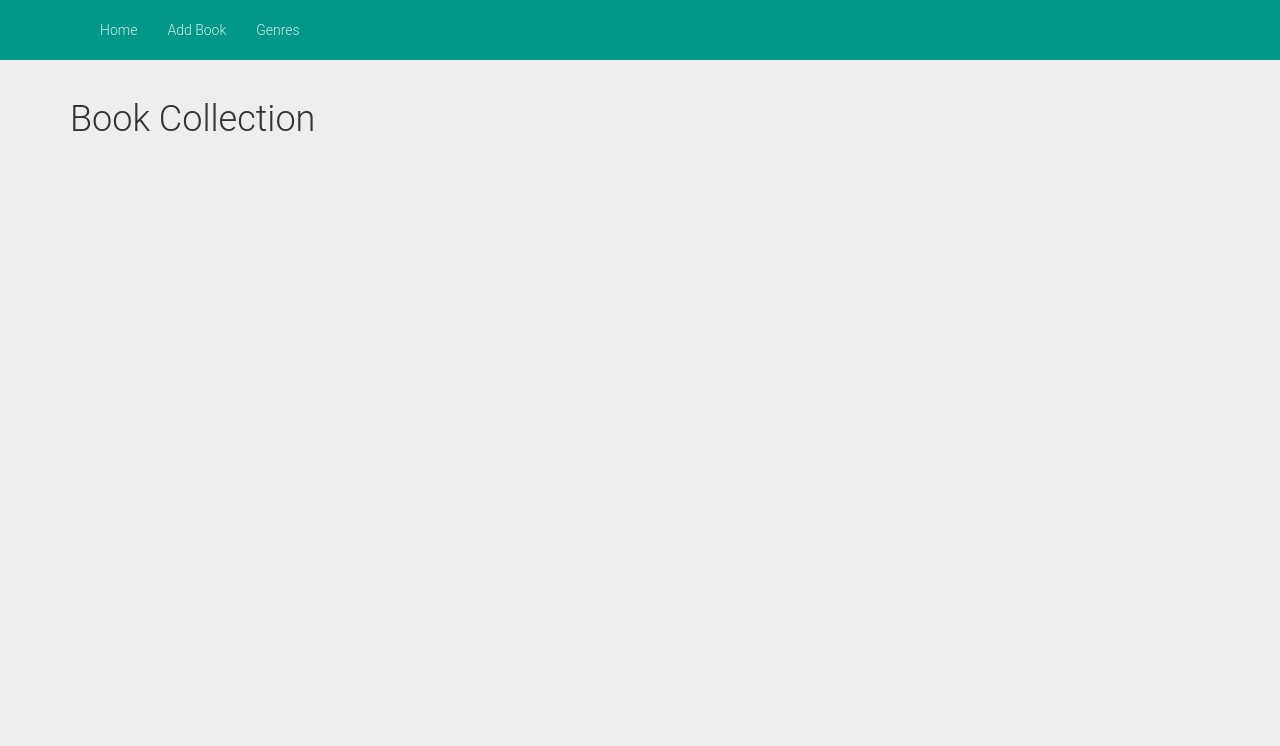
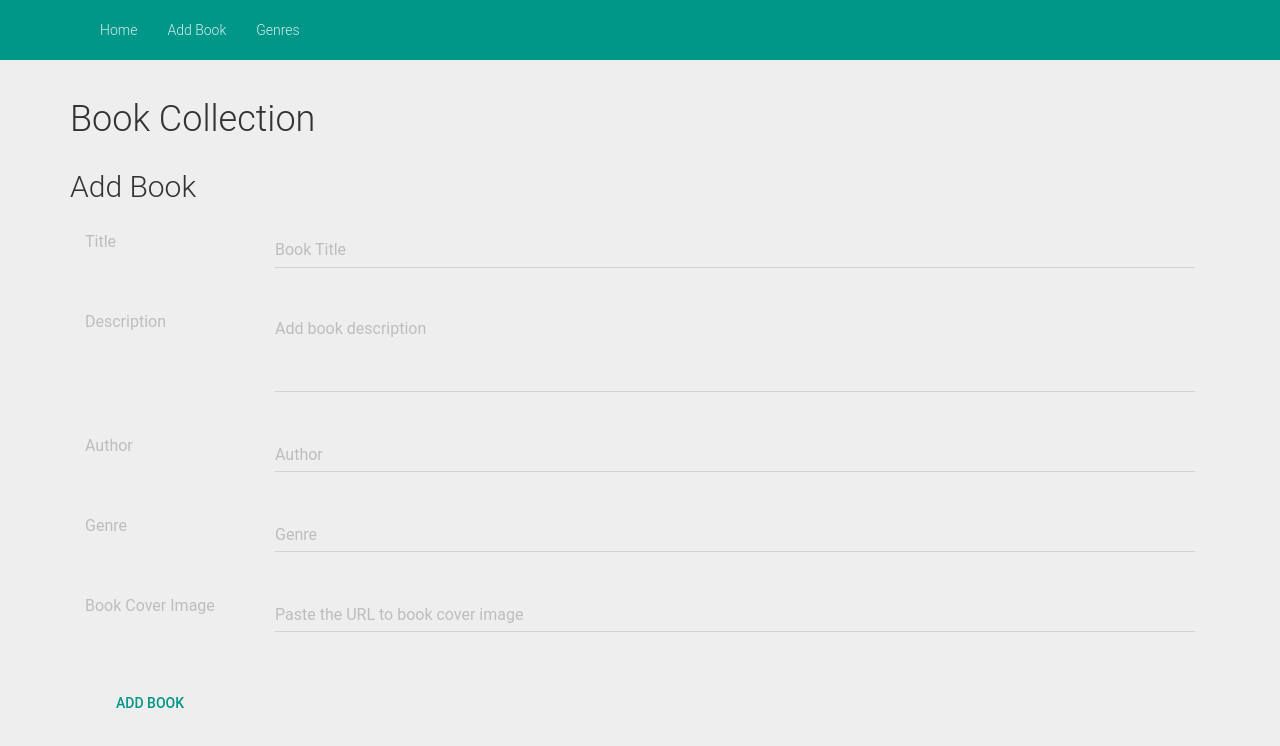
Before and after one commit to juliansal/restful-bookstore, a website: page client-app/app/index.html at #!/add-book in a window 1280 px wide. Drawn offline with nearby package versions, Linux system fonts and the light colour scheme; some packages are replaced by stand-ins of ours.

Commit message:
Add form to add book page

```diff
--- a/client-app/app/app.js
+++ b/client-app/app/app.js
@@ -18,7 +18,8 @@
 				})
 				.state('add-book', {
 					url: '/add-book',
-					templateUrl: '/views/addBook.html'
+					templateUrl: '/views/addBook.html',
+					controller: 'BooksCtrl as vm'
 				});
 				$urlRouterProvider.otherwise('/');
 		});
--- a/client-app/app/controllers/booksCtrl.js
+++ b/client-app/app/controllers/booksCtrl.js
@@ -28,6 +28,22 @@
 							console.log(err);
 						}
 				);
+			};
+
+			// vm.addBooks = function() {
+			// 	$http.post('http:/localhost:3000/api/books')
+			// 		.then(
+			// 			function(success) {
+			// 				console.log(success.data);
+			// 			},
+			// 			function(err) {
+			// 				console.log(err);
+			// 			}
+			// 	);
+			// };
+
+			vm.testSub = function() {
+				console.log("hello world");
 			}
 
 		}]);
--- a/client-app/app/views/addBook.html
+++ b/client-app/app/views/addBook.html
@@ -0,0 +1,38 @@
+<h2>Add Book</h2>
+<form ng-submit="vm.testSub()">
+	<div class="form-group row">
+		<label for="bookTitle" class="col-sm-2 col-form-label">Title</label>
+		<div class="col-sm-10">
+			<input class="form-control" type="text" placeholder="Book Title" id="bookTitle">
+		</div>
+	</div>
+	<div class="form-group row">
+		<label for="bookTitle" class="col-sm-2 col-form-label">Description</label>
+		<div class="col-sm-10">
+			<textarea class="form-control" type="text" placeholder="Add book description" id="bookTitle" rows="3"></textarea>
+		</div>
+	</div>
+	<div class="form-group row">
+		<label for="bookTitle" class="col-sm-2 col-form-label">Author</label>
+		<div class="col-sm-10">
+			<input class="form-control" type="text" placeholder="Author" id="bookTitle">
+		</div>
+	</div>
+	<div class="form-group row">
+		<label for="bookTitle" class="col-sm-2 col-form-label">Genre</label>
+		<div class="col-sm-10">
+			<input class="form-control" type="text" placeholder="Genre" id="bookTitle">
+		</div>
+	</div>
+	<div class="form-group row">
+		<label for="bookTitle" class="col-sm-2 col-form-label">Book Cover Image</label>
+		<div class="col-sm-10">
+			<input class="form-control" type="text" placeholder="Paste the URL to book cover image" id="bookTitle">
+		</div>
+	</div>
+	<div class="form-group row">
+      <div class="offset-sm-2 col-sm-10">
+        <button type="submit" class="btn btn-primary">Add Book</button>
+      </div>
+    </div>
+</form>
```
Also changed, not shown: client-app/app/views/bookDetails.html (+8 -2 lines). Lines whose indentation alone changed are shown as unchanged.
